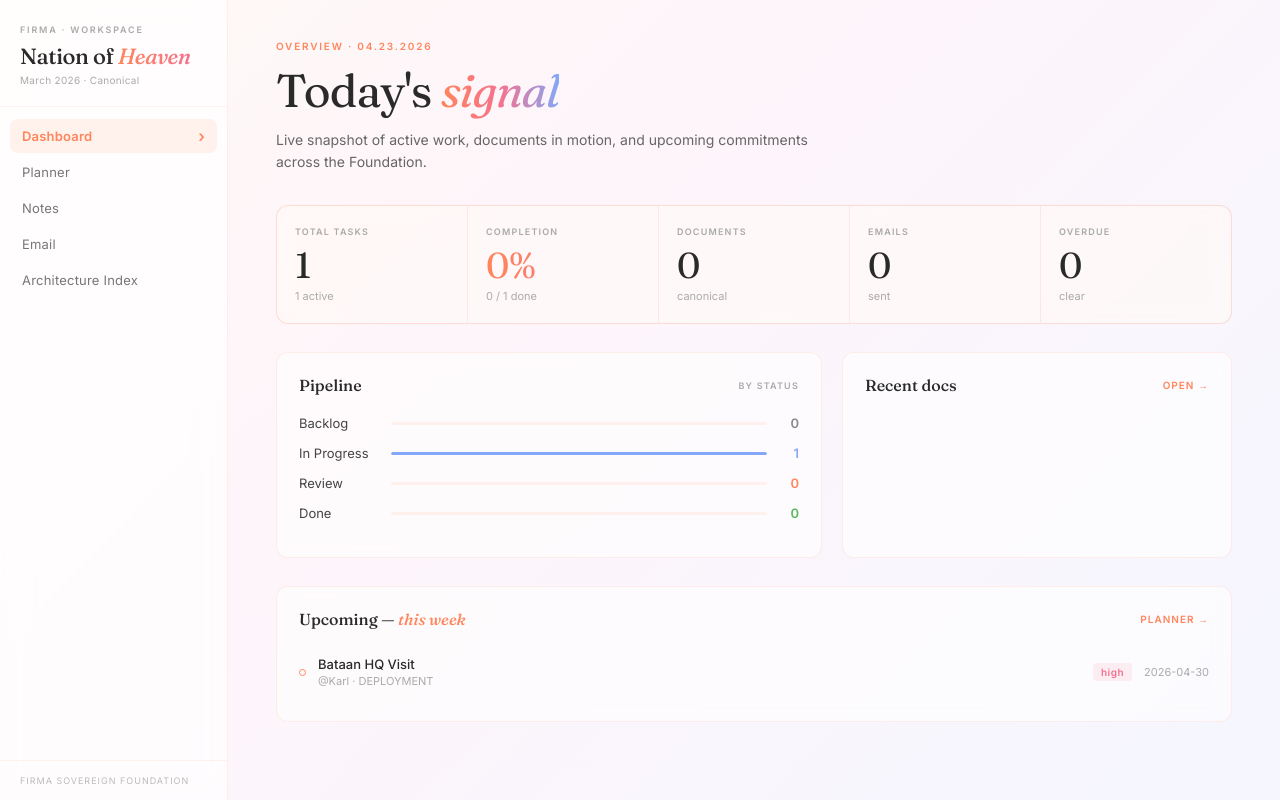
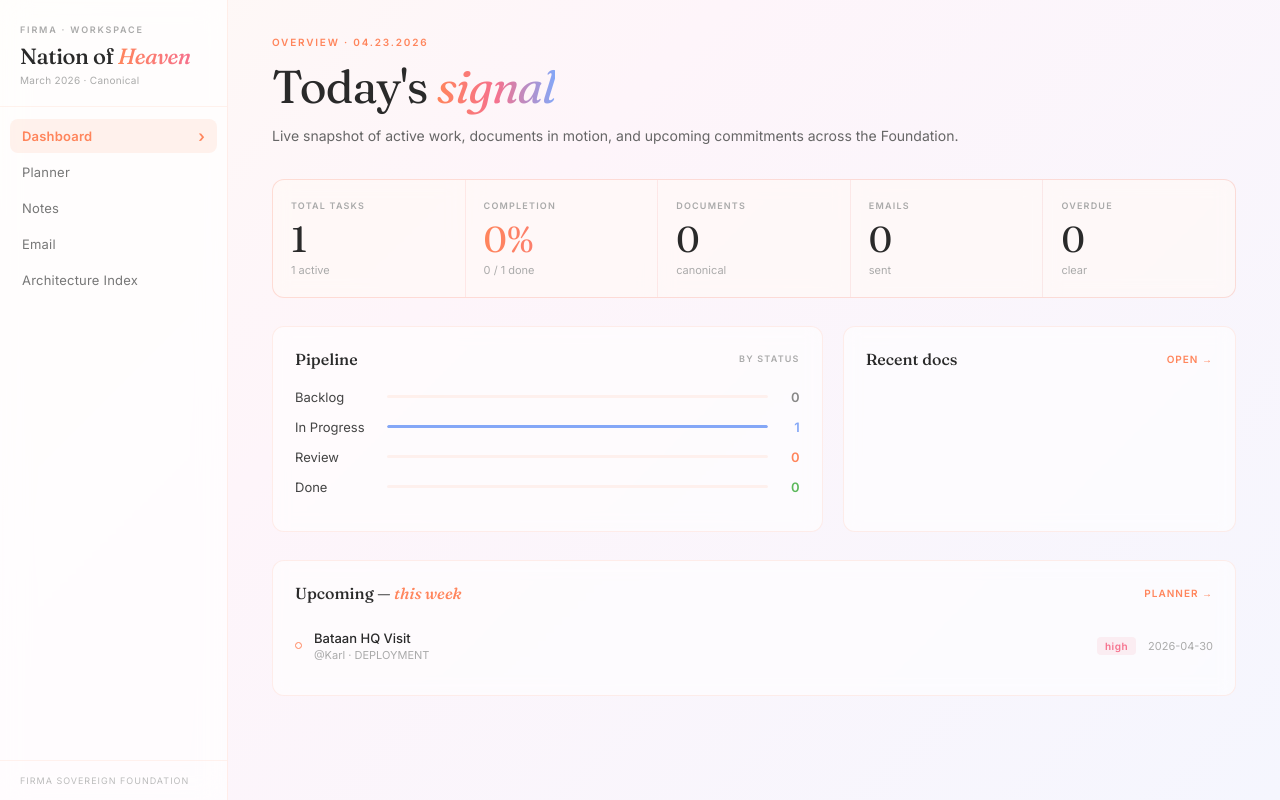
Before and after one commit to ksmntyt-max/firma-team-system, a React (Vite) app: page / in a window 1280 px wide. Built offline with nearby package versions, Linux system fonts and the light colour scheme.

Commit message:
fix: full-width layout — remove max-width cap on view-scroll and atlas renderer

```diff
--- a/src/index.css
+++ b/src/index.css
@@ -27,16 +27,16 @@ body{background:linear-gradient(135deg,#fef9f5 0%,#fef5fa 35%,#f5f6fe 100%);font
 .sidebar-footer{padding:14px 20px;font-size:9px;color:#bbb;letter-spacing:1px;border-top:1px solid rgba(255,133,92,0.1);text-transform:uppercase;font-family:'Inter',sans-serif}
 
 /* ─── MAIN ─── */
-.main{flex:1;overflow-y:auto;padding:40px 48px}
+.main{flex:1;overflow-y:auto;padding:36px 44px}
 .main-docs{padding:0;overflow:hidden;display:flex}
 
-.view-scroll{max-width:960px}
+.view-scroll{width:100%}
 
 /* ─── BREADCRUMB & TITLES ─── */
 .breadcrumb{font-family:'Inter',sans-serif;font-size:10px;text-transform:uppercase;letter-spacing:1.8px;color:#FF855C;margin-bottom:14px;font-weight:600}
 .page-title{font-family:'Fraunces',Georgia,serif;font-size:46px;font-weight:400;color:#2a2a2a;letter-spacing:-0.02em;margin-bottom:12px;line-height:1.1}
 .page-title em{font-style:italic;background:linear-gradient(90deg,#FF855C,#F6718D,#84A7F7);-webkit-background-clip:text;-webkit-text-fill-color:transparent;background-clip:text}
-.page-desc{font-family:'Inter',sans-serif;font-size:14px;color:#666;line-height:1.6;max-width:560px;margin-bottom:32px}
+.page-desc{font-family:'Inter',sans-serif;font-size:14px;color:#666;line-height:1.6;max-width:720px;margin-bottom:32px}
 
 /* ─── SHARED COMPONENTS ─── */
 .input{background:rgba(255,255,255,0.85);border:1px solid rgba(255,133,92,0.2);border-radius:8px;color:#2a2a2a;padding:9px 13px;font-size:13px;font-family:'Inter',sans-serif;outline:none;transition:border 0.15s;width:100%}
@@ -239,7 +239,7 @@ body{background:linear-gradient(135deg,#fef9f5 0%,#fef5fa 35%,#f5f6fe 100%);font
 .atlas-stat-num{font-family:'Fraunces',Georgia,serif;font-size:32px;font-weight:400;color:#2a2a2a}
 .atlas-stat-lbl{font-family:'Inter',sans-serif;font-size:9px;font-weight:700;text-transform:uppercase;letter-spacing:1.2px;color:#aaa;margin-right:16px}
 .atlas-search-wrap{margin-bottom:36px}
-.atlas-search{width:100%;max-width:520px;background:rgba(255,255,255,0.7);border:1px solid rgba(255,133,92,0.18);border-radius:8px;padding:11px 16px;font-size:13px;font-family:'Inter',sans-serif;color:#2a2a2a;outline:none;transition:border 0.15s}
+.atlas-search{width:100%;max-width:100%;background:rgba(255,255,255,0.7);border:1px solid rgba(255,133,92,0.18);border-radius:8px;padding:11px 16px;font-size:13px;font-family:'Inter',sans-serif;color:#2a2a2a;outline:none;transition:border 0.15s}
 .atlas-search:focus{border-color:#FF855C}
 .atlas-search::placeholder{color:#bbb}
 
@@ -248,7 +248,7 @@ body{background:linear-gradient(135deg,#fef9f5 0%,#fef5fa 35%,#f5f6fe 100%);font
 .atlas-section-label{font-family:'Inter',sans-serif;font-size:10px;font-weight:700;text-transform:uppercase;letter-spacing:1.5px;color:#FF855C}
 .atlas-section-count{font-family:'Inter',sans-serif;font-size:11px;color:#aaa}
 
-.atlas-doc-grid{display:grid;grid-template-columns:repeat(3,1fr);gap:14px}
+.atlas-doc-grid{display:grid;grid-template-columns:repeat(auto-fill,minmax(260px,1fr));gap:14px}
 .atlas-card{background:rgba(255,255,255,0.6);backdrop-filter:blur(8px);border:1px solid rgba(255,133,92,0.13);border-radius:12px;padding:20px;cursor:pointer;transition:all 0.15s}
 .atlas-card:hover{border-color:rgba(255,133,92,0.3);background:rgba(255,255,255,0.82);transform:translateY(-1px);box-shadow:0 4px 16px rgba(255,133,92,0.1)}
 .atlas-card-top{display:flex;align-items:flex-start;justify-content:space-between;margin-bottom:12px}
@@ -260,7 +260,7 @@ body{background:linear-gradient(135deg,#fef9f5 0%,#fef5fa 35%,#f5f6fe 100%);font
 .atlas-doc-content{font-family:'Inter',sans-serif;font-size:14px;line-height:1.85;color:#444;white-space:pre-wrap;background:rgba(255,255,255,0.6);backdrop-filter:blur(8px);border:1px solid rgba(255,133,92,0.13);border-radius:12px;padding:32px}
 
 /* ─── ATLAS DOC RENDERER ─── */
-.atlas-doc-renderer{font-family:'Inter',sans-serif;max-width:860px}
+.atlas-doc-renderer{font-family:'Inter',sans-serif;width:100%}
 
 /* Header block */
 .adr-header{margin-bottom:32px}
```
